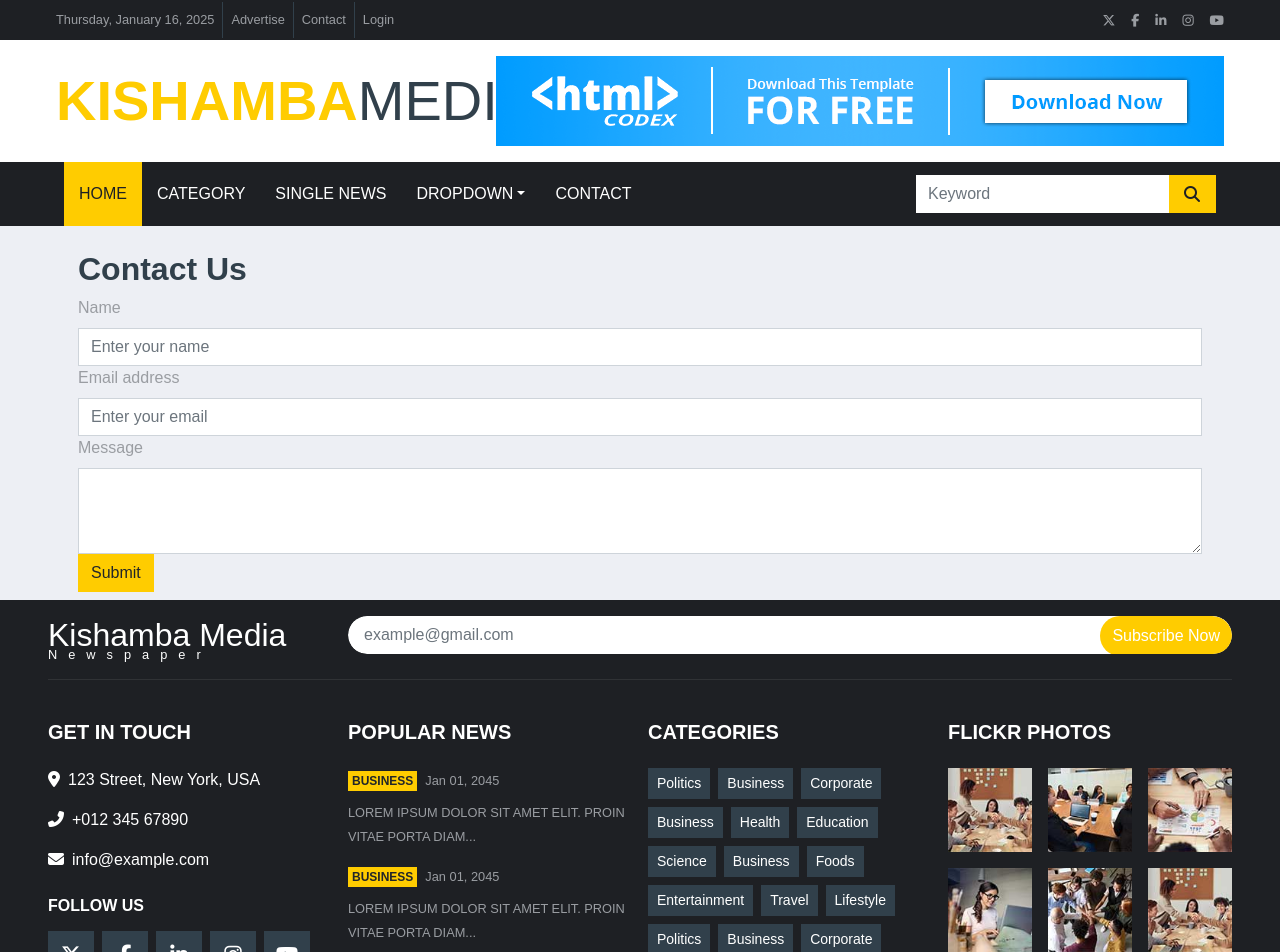
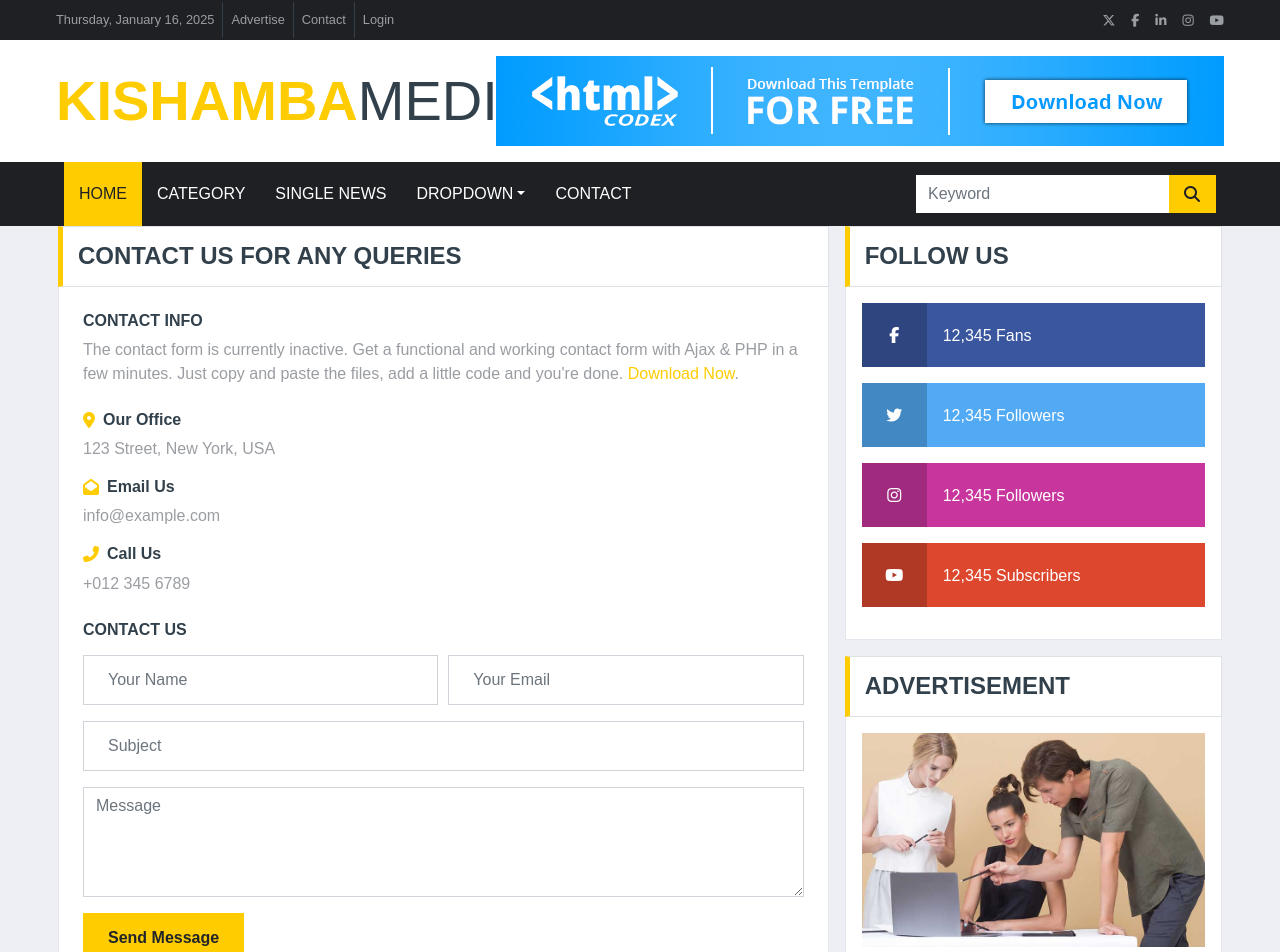
Before and after one commit to mwinamijr/kishamba-media, a React (Create React App) app: page /contact in a window 1280 px wide. Shown: the top 952 px of the page. Built offline with nearby package versions, Linux system fonts and the light colour scheme.

Commit message:
created contact page with contact form

```diff
--- /dev/null
+++ b/src/components/ContactForm.js
@@ -0,0 +1,134 @@
+import React, { useState } from "react";
+import { Link } from "react-router-dom";
+
+const ContactUs = () => {
+  const [formData, setFormData] = useState({
+    name: "",
+    email: "",
+    subject: "",
+    message: "",
+  });
+
+  const handleChange = (e) => {
+    setFormData((prev) => ({
+      ...prev,
+      [e.target.name]: e.target.value,
+    }));
+  };
+
+  const handleSubmit = (e) => {
+    e.preventDefault();
+    console.log("Form Submitted:", formData);
+    // You can add logic to send the form data to your backend here
+  };
+
+  return (
+    <>
+      <div className="section-title mb-0">
+        <h4 className="m-0 text-uppercase font-weight-bold">
+          Contact Us For Any Queries
+        </h4>
+      </div>
+      <div className="bg-white border border-top-0 p-4 mb-3">
+        <div className="mb-4">
+          <h6 className="text-uppercase font-weight-bold">Contact Info</h6>
+          <p className="mb-4">
+            The contact form is currently inactive. Get a functional and working
+            contact form with Ajax & PHP in a few minutes. Just copy and paste
+            the files, add a little code and you're done.{" "}
+            <Link to="#">Download Now</Link>.
+          </p>
+
+          <div className="mb-3">
+            <div className="d-flex align-items-center mb-2">
+              <i className="fa fa-map-marker-alt text-primary mr-2"></i>
+              <h6 className="font-weight-bold mb-0">Our Office</h6>
+            </div>
+            <p className="m-0">123 Street, New York, USA</p>
+          </div>
+
+          <div className="mb-3">
+            <div className="d-flex align-items-center mb-2">
+              <i className="fa fa-envelope-open text-primary mr-2"></i>
+              <h6 className="font-weight-bold mb-0">Email Us</h6>
+            </div>
+            <p className="m-0">info@example.com</p>
+          </div>
+
+          <div className="mb-3">
+            <div className="d-flex align-items-center mb-2">
+              <i className="fa fa-phone-alt text-primary mr-2"></i>
+              <h6 className="font-weight-bold mb-0">Call Us</h6>
+            </div>
+            <p className="m-0">+012 345 6789</p>
+          </div>
+        </div>
+
+        <h6 className="text-uppercase font-weight-bold mb-3">Contact Us</h6>
+        <form onSubmit={handleSubmit}>
+          <div className="form-row">
+            <div className="col-md-6">
+              <div className="form-group">
+                <input
+                  type="text"
+                  className="form-control p-4"
+                  name="name"
+                  placeholder="Your Name"
+                  value={formData.name}
+                  onChange={handleChange}
+                  required
+                />
+              </div>
+            </div>
+            <div className="col-md-6">
+              <div className="form-group">
+                <input
+                  type="email"
+                  className="form-control p-4"
+                  name="email"
+                  placeholder="Your Email"
+                  value={formData.email}
+                  onChange={handleChange}
+                  required
+                />
+              </div>
+            </div>
+          </div>
+          <div className="form-group">
+            <input
+              type="text"
+              className="form-control p-4"
+              name="subject"
+              placeholder="Subject"
+              value={formData.subject}
+              onChange={handleChange}
+              required
+            />
+          </div>
+          <div className="form-group">
+            <textarea
+              className="form-control"
+              rows="4"
+              name="message"
+              placeholder="Message"
+              value={formData.message}
+              onChange={handleChange}
+              required
+            ></textarea>
+          </div>
+          <div>
+            <button
+              className="btn btn-primary font-weight-semi-bold px-4"
+              style={{ height: "50px" }}
+              type="submit"
+            >
+              Send Message
+            </button>
+          </div>
+        </form>
+      </div>
+    </>
+  );
+};
+
+export default ContactUs;
--- a/src/screens/ContactScreen.js
+++ b/src/screens/ContactScreen.js
@@ -1,31 +1,42 @@
 import React from "react";
-import { Container, Form, Button } from "react-bootstrap";
+import { Link } from "react-router-dom";
+
+import FollowUs from "../components/home/Followus";
+import ContactUs from "../components/ContactForm";
 
 const Contact = () => {
   return (
-    <Container className="mt-4">
-      <h2>Contact Us</h2>
-      <Form>
-        <Form.Group controlId="formName">
-          <Form.Label>Name</Form.Label>
-          <Form.Control type="text" placeholder="Enter your name" />
-        </Form.Group>
+    <>
+      <div className="container-fluid">
+        <div className="custom-container">
+          <div className="row">
+            <div className="col-12 col-sm-10 col-md-9 col-lg-8">
+              <ContactUs />
+            </div>
+            <div class="col-lg-4">
+              <FollowUs />
 
-        <Form.Group controlId="formEmail">
-          <Form.Label>Email address</Form.Label>
-          <Form.Control type="email" placeholder="Enter your email" />
-        </Form.Group>
-
-        <Form.Group controlId="formMessage">
-          <Form.Label>Message</Form.Label>
-          <Form.Control as="textarea" rows={3} />
-        </Form.Group>
-
-        <Button variant="primary" type="submit">
-          Submit
-        </Button>
-      </Form>
-    </Container>
+              <div className="mb-3">
+                <div className="section-title mb-0">
+                  <h4 className="m-0 text-uppercase font-weight-bold">
+                    Advertisement
+                  </h4>
+                </div>
+                <div className="bg-white text-center border border-top-0 p-3">
+                  <Link to="#">
+                    <img
+                      className="img-fluid"
+                      src="img/news-800x500-2.jpg"
+                      alt="Advertisement"
+                    />
+                  </Link>
+                </div>
+              </div>
+            </div>
+          </div>
+        </div>
+      </div>
+    </>
   );
 };
 
```
